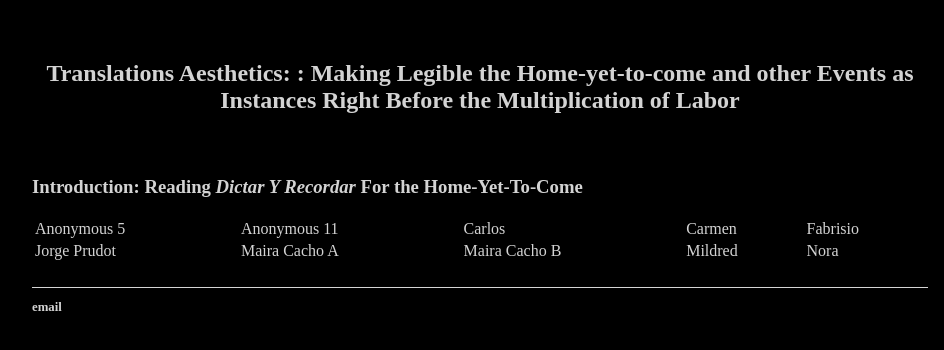
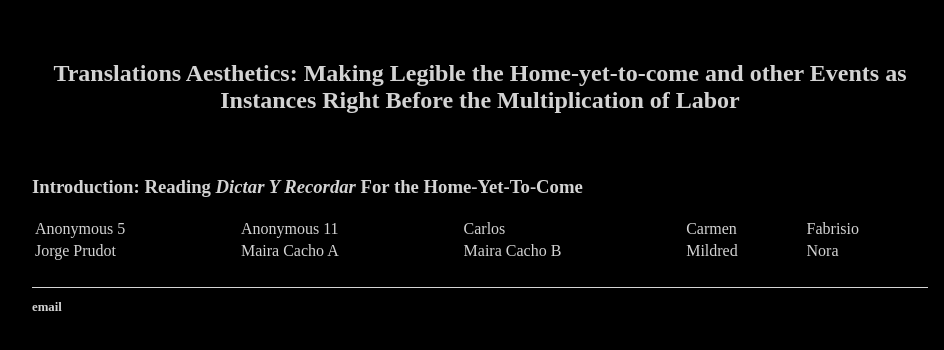
Before and after one commit to josdchavez/josdchavez.github.io, a Jekyll site: the page built from translationaesthetics/index.html, in a window 1280 px wide. Shown: the top 350 px of the page, without its empty margins (160-1104 px from the left). Built offline with Jekyll 4.4.1, drawn with Linux system fonts in a browser that asks for light colours.

Commit message:
Update index.html

```diff
--- a/translationaesthetics/index.html
+++ b/translationaesthetics/index.html
@@ -3,7 +3,7 @@ layout: thesis
 title: Translations Aesthetics
 ---
 
-<div align="center"> <h2>Translations Aesthetics: : Making Legible the Home-yet-to-come and other Events as Instances Right Before the Multiplication of Labor</h2></div>
+<div align="center"> <h2>Translations Aesthetics: Making Legible the Home-yet-to-come and other Events as Instances Right Before the Multiplication of Labor</h2></div>
 <br>
 <p align="left"><h3>Introduction: Reading <i>Dictar Y Recordar</i> For the Home-Yet-To-Come</h3>
 <table style="width:100%">
```
